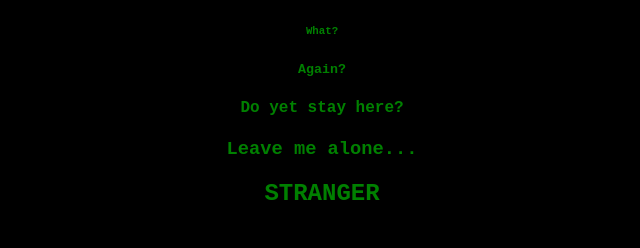
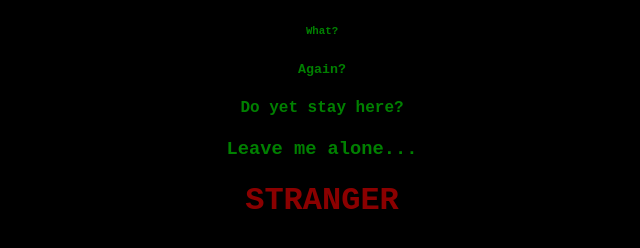
Before and after one commit to Lukasmon/Void.sys, a plain HTML site: page exit.html in a window 1280 px wide. Shown: the whole page, without its empty margins (318-958 px from the left). Drawn offline with Linux system fonts and the light colour scheme.

Commit message:
Update exit.html

```diff
--- a/exit.html
+++ b/exit.html
@@ -11,7 +11,7 @@
         <h5>Again?</h5>
         <h4>Do yet stay here?</h4>
         <h3>Leave me alone...</h3>
-        <h2> STRANGER</h2>
+        <h1> STRANGER</h1>
 
 </body>
 </html>
```
